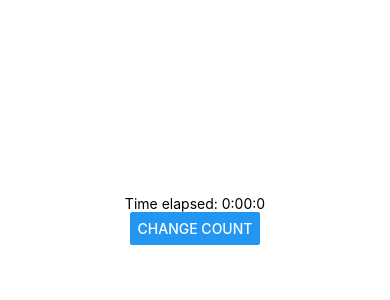
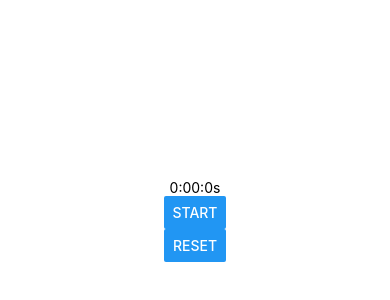
Before and after one commit to awconnect/ClikStop, a React Native app: screen / in a window 390 px wide. Shown: the part 202-502 px from the top of the page. Built offline with nearby package versions, Linux system fonts and the light colour scheme.

Commit message:
some bullshit

```diff
--- a/App.js
+++ b/App.js
@@ -3,17 +3,29 @@ import React, { useEffect, useState } from 'react';
 import { Button, StyleSheet, Text, View } from 'react-native';
 
 export default function App() {
-  const [count, setCount] = useState(0);
   const [started, setStarted] = useState(false);
   const [time, setTime] = useState(0);
 
-  const handleChange = () => {
-    let currentTime = Date.now();
-    if (started){
-      setTime(currentTime - time);
-    } else {
-      setTime(currentTime);
+  useEffect(() => {
+    let interval = null;
+    if (started) {
+      interval = setInterval(() => {
+        setTime(time + 0.01);
+      }, 1);
+    } else if (!started && time !== 0) {
+      clearInterval(interval);
     }
+    return () => {
+      clearInterval(interval);
+    }
+  }, [started, time]);
+
+  const reset = () => {
+    setTime(0);
+    setStarted(false);
+  }
+
+  const isStarted = () => {
     setStarted(!started);
   }
 
@@ -25,41 +37,32 @@ export default function App() {
   }
 
   if (!started) {
-    return(
+    return (
       <View style={styles.container}>
-        <Text>Time elapsed: {convToFullTime(time)}</Text>
-        <Button title='change count' onPress={handleChange}/>
-        <StatusBar style="auto" />
+        <View>
+          <Text>{convToFullTime(time)}s</Text>
+        </View>
+
+        <View>
+          <Button title='Start' onPress={isStarted}/>
+          <Button title='Reset' onPress={reset}/>
+        </View>
       </View>
-
     );
   } else {
     return (
       <View style={styles.container}>
+        <View>
+          <Text>{convToFullTime(time)}s</Text>
+        </View>
 
-
-        <StopWatch convToFullTime = {convToFullTime}/>
-        <Button title='change count' onPress={handleChange}/>
-        <StatusBar style="auto" />
+        <View>
+          <Button title='Stop' onPress={isStarted}/>
+          <Button title='Reset' onPress={reset}/>
+        </View>
       </View>
     );
   }
-}
-
-function StopWatch({convToFullTime}) {
-  const [ms, setMs] = useState(0);
-  useEffect(() => {
-    const interval = setInterval(() => {
-      setMs(ms => ms + 1);
-    }, );
-    return () => {
-      clearInterval(interval);
-    }
-  });
-
-  return (
-    <Text>{convToFullTime(ms*2)} seconds have passed</Text>
-  )
 }
 
 const styles = StyleSheet.create({
```
